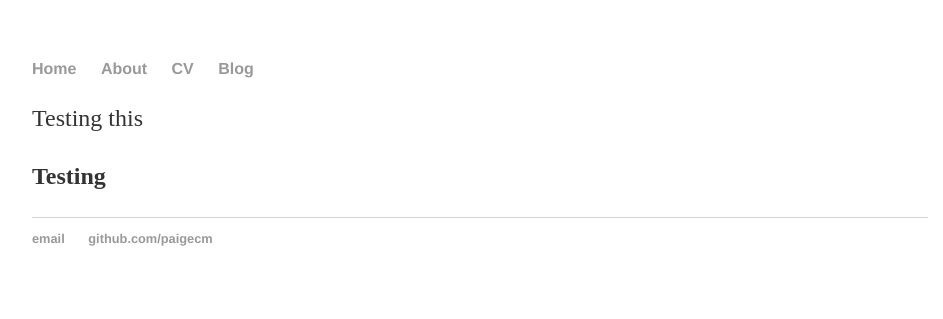
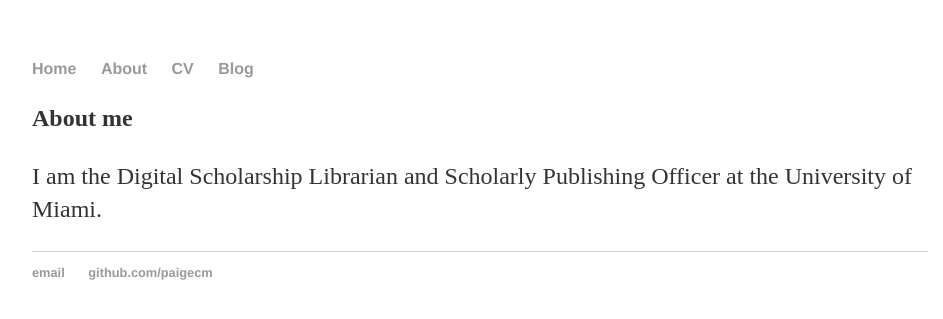
Before and after one commit to paigecm/paigecm.github.io, a Jekyll site: the page built from about/index.md, in a window 1280 px wide. Shown: the top 319 px of the page, without its empty margins (160-1103 px from the left). Built offline with Jekyll 4.4.1, drawn with Linux system fonts in a browser that asks for light colours.

Commit message:
Update index.md

```diff
--- a/about/index.md
+++ b/about/index.md
@@ -3,6 +3,6 @@ layout: default
 title: About me
 ---
 
-Testing this
+**About me**
 
-**Testing**
+I am the Digital Scholarship Librarian and Scholarly Publishing Officer at the University of Miami.
```
